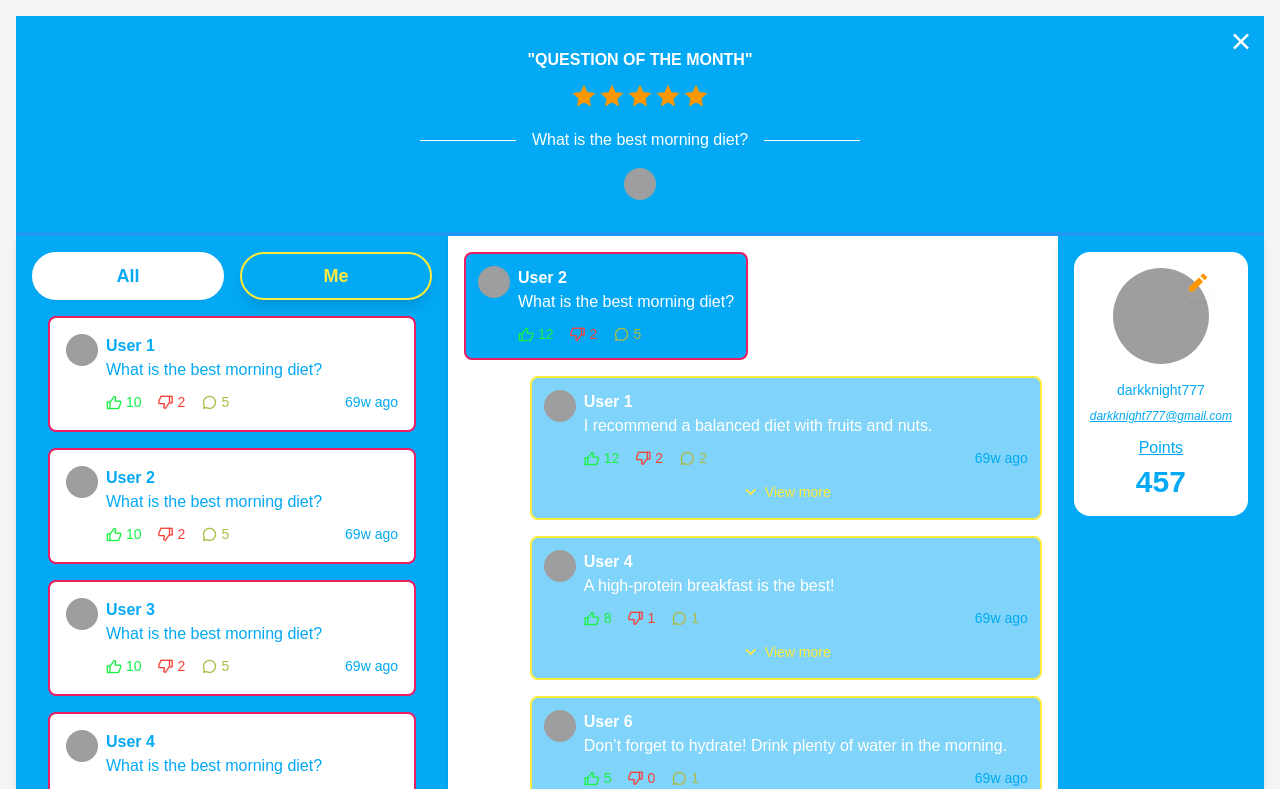
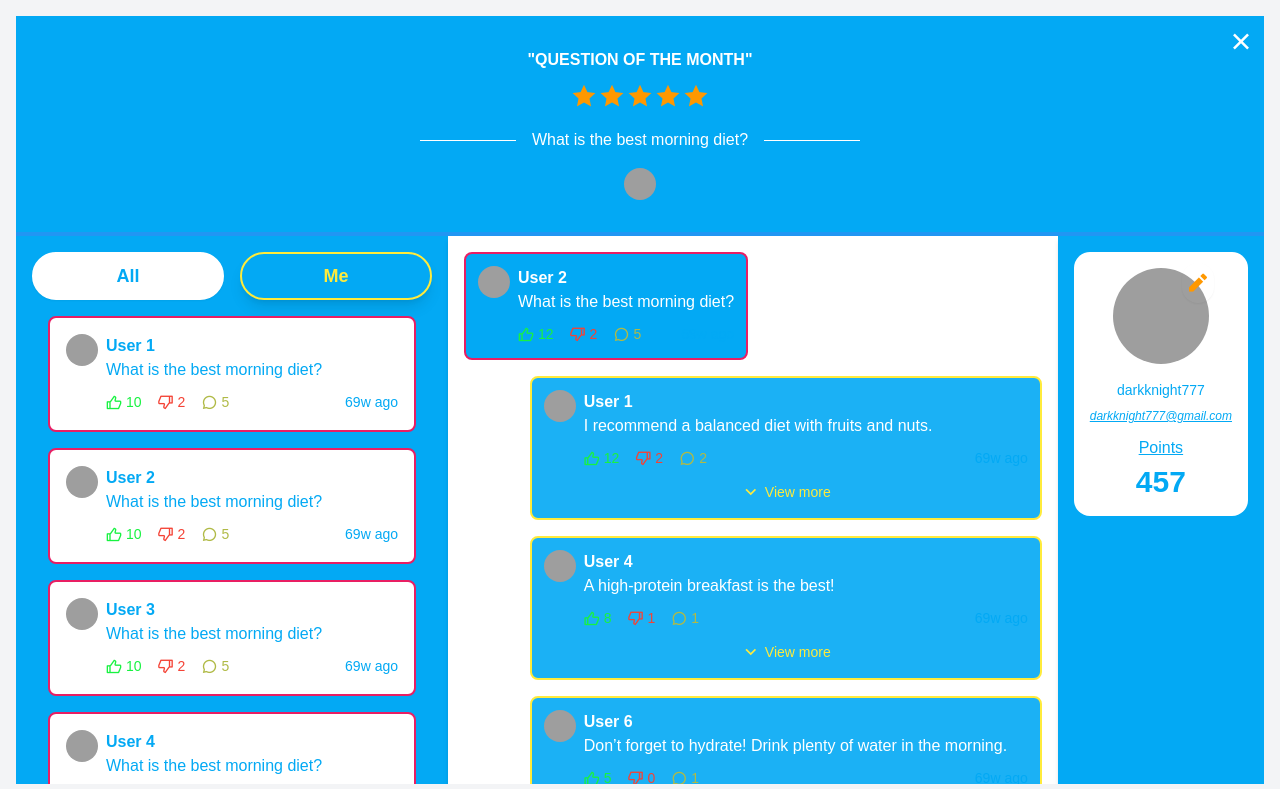
Before and after one commit to Project-C-Network/echoboard-fe, a Next.js app: page /liveblog in a window 1280 px wide. Shown: the top 789 px of the page. Built offline with nearby package versions, Linux system fonts and the light colour scheme; grey boxes are pictures that could not be loaded.

Commit message:
EB-36-feat: main page scroll changes

```diff
--- a/src/app/liveblog/common/components/EBCommentCard/index.tsx
+++ b/src/app/liveblog/common/components/EBCommentCard/index.tsx
@@ -19,7 +19,7 @@ const EBCommentCard = ({ comment, isExpanded, toggleExpand }: EBCommentCardProps
 
   return (
     <div className='flex justify-end'>
-      <div className='bg-EBPrimary-100/50 border-2 border-EBSecondary p-3 rounded-lg max-w-lg w-full'>
+      <div className='bg-EBPrimary-100/90 border-2 border-EBSecondary p-3 rounded-lg max-w-lg w-full'>
         <div className='flex items-start gap-2'>
           <div className='w-8 h-8 rounded-full overflow-hidden'>
             <Image
--- a/src/app/liveblog/page.tsx
+++ b/src/app/liveblog/page.tsx
@@ -7,14 +7,15 @@ const EBNavigationPanel = lazy(() => import('./common/components/EBNavigationPan
 const EBChatInterface = lazy(() => import('./common/components/EBChatInterface'));
 const EBUserProfileCard = lazy(() => import('./common/components/EBUserProfileCard'));
 
-const GRID_LAYOUT = 'grid grid-cols-1 md:grid-cols-[1.2fr_2.25fr_0.5fr]';
+const GRID_LAYOUT =
+  'grid grid-cols-1 md:grid-cols-[1.2fr_2.25fr_0.5fr] h-full flex-1 overflow-hidden';
 
 const LiveBlogPage = () => {
   useSmoothScroll();
 
   return (
-    <div className='min-h-screen bg-gray-100 p-4'>
-      <div className='max-w-7xl mx-auto'>
+    <div className='min-h-screen bg-gray-100'>
+      <div className='max-w-7xl mx-auto h-screen flex flex-col overflow-hidden p-4'>
         <EBBanner />
         <div className={GRID_LAYOUT}>
           <Suspense fallback={<div>Loading...</div>}>
```
